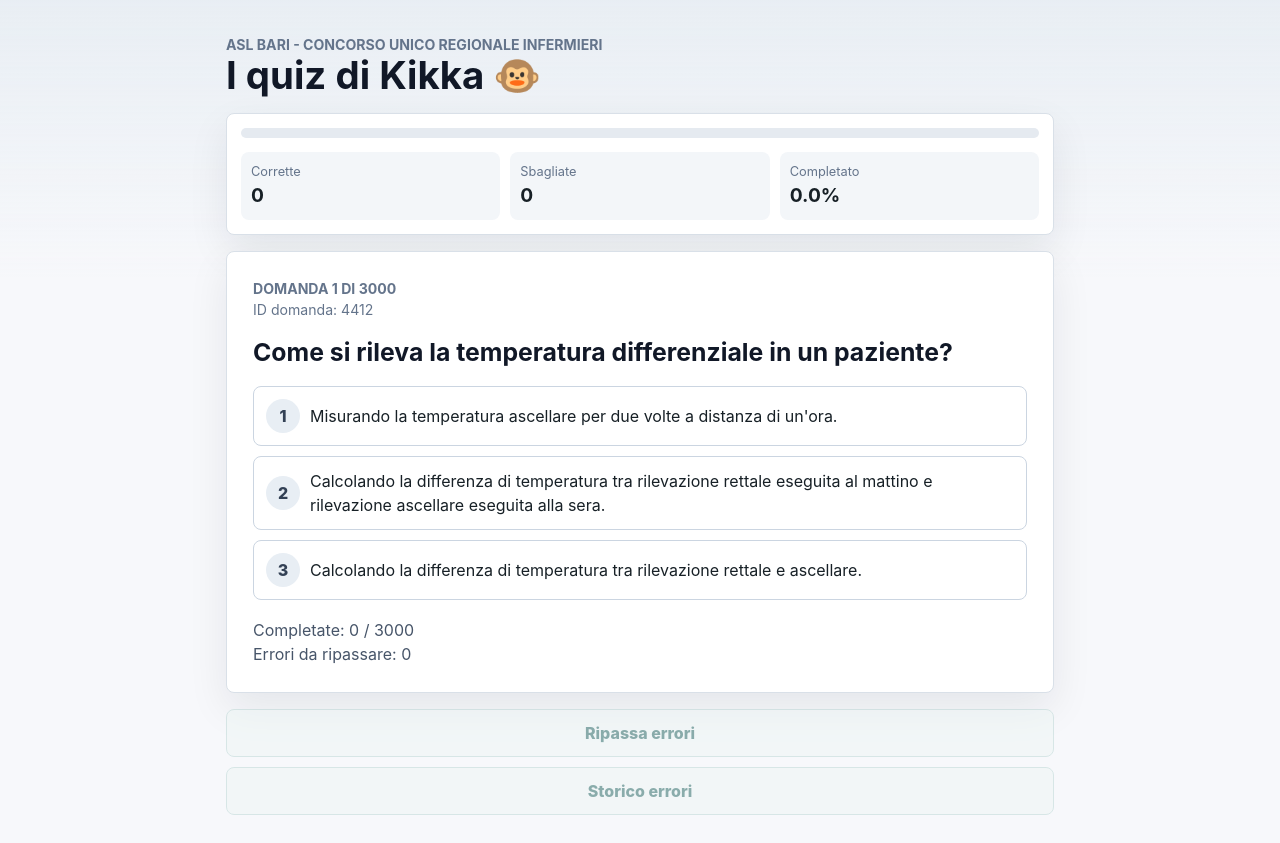
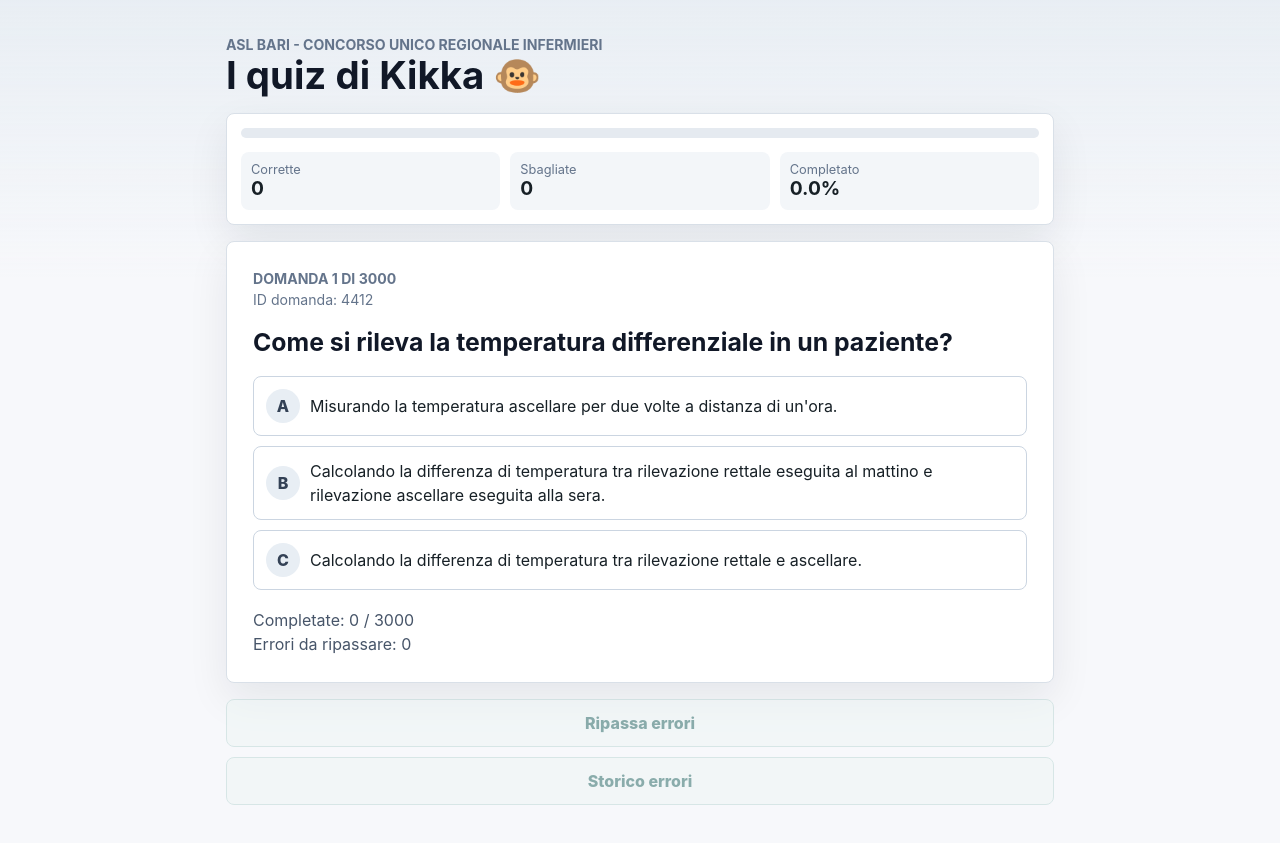
Before and after one commit to MicheleCarb/quiz-infermieri, a React (Vite) app: page / in a window 1280 px wide. Built offline with nearby package versions, Linux system fonts and the light colour scheme.

Commit message:
Refactor QuizCard answer display and enhance stats grid styling

```diff
--- a/src/components/QuizCard.jsx
+++ b/src/components/QuizCard.jsx
@@ -14,6 +14,7 @@ export default function QuizCard({
   onExitReview,
 }) {
   const correctLabel = question.correctAnswer || 'A';
+  const answerLetters = ['A', 'B', 'C'];
 
   function answerClass(answer) {
     if (!selectedAnswer) return 'answer';
@@ -50,7 +51,7 @@ export default function QuizCard({
               onClick={() => onSelectAnswer(answer)}
               disabled={Boolean(selectedAnswer)}
             >
-              <span className="answer__index">{index + 1}</span>
+              <span className="answer__index">{answerLetters[index] || String.fromCharCode(65 + index)}</span>
               <span>{answer.text || 'Risposta senza testo'}</span>
             </button>
           ))
--- a/src/styles.css
+++ b/src/styles.css
@@ -93,7 +93,13 @@ button {
   transition: width 180ms ease;
 }
 
-.stats__grid,
+.stats__grid {
+  display: grid;
+  grid-template-columns: repeat(3, minmax(0, 1fr));
+  gap: 6px;
+  margin-top: 10px;
+}
+
 .final__grid {
   display: grid;
   grid-template-columns: repeat(2, minmax(0, 1fr));
@@ -109,6 +115,10 @@ button {
   background: #f3f6f9;
 }
 
+.stats__grid div {
+  padding: 8px 6px;
+}
+
 .stats span,
 .final span {
   display: block;
@@ -116,11 +126,21 @@ button {
   font-size: 0.8rem;
 }
 
+.stats span {
+  font-size: clamp(0.68rem, 2.9vw, 0.8rem);
+  line-height: 1.2;
+}
+
 .stats strong,
 .final strong {
   display: block;
   color: #172026;
   font-size: 1.2rem;
+}
+
+.stats strong {
+  font-size: clamp(1rem, 4.8vw, 1.2rem);
+  line-height: 1.2;
 }
 
 .quiz-card,
@@ -382,6 +402,20 @@ button {
 
   .stats__grid {
     grid-template-columns: repeat(3, minmax(0, 1fr));
+    gap: 10px;
+    margin-top: 14px;
+  }
+
+  .stats__grid div {
+    padding: 10px;
+  }
+
+  .stats span {
+    font-size: 0.8rem;
+  }
+
+  .stats strong {
+    font-size: 1.2rem;
   }
 
   .final__grid {
```
